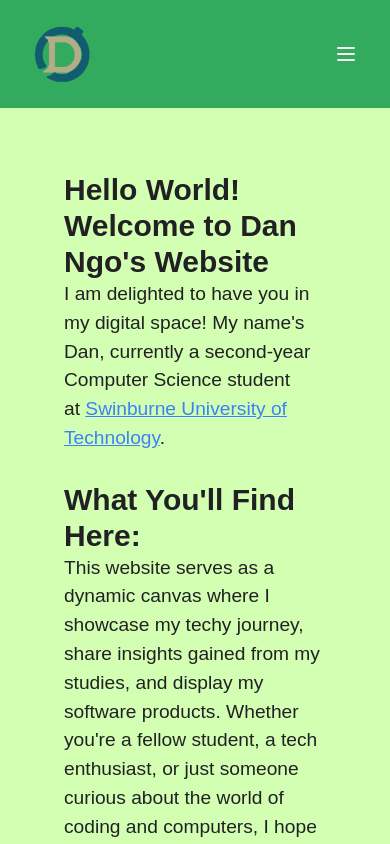
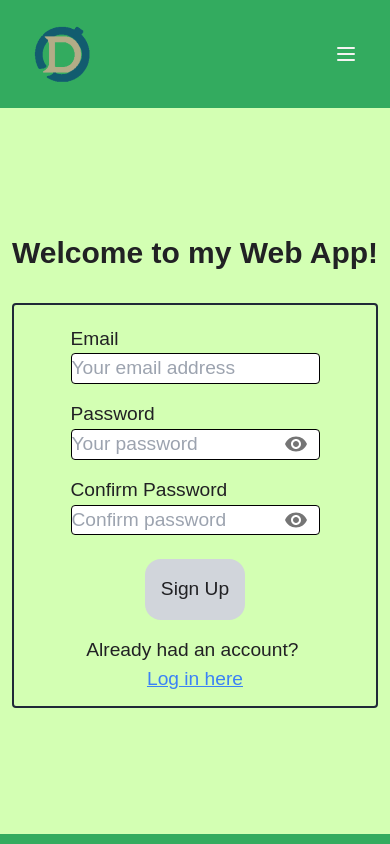
Before and after one commit to DanNgo4/Portfolio-Website-danngo.space, a React (Create React App) app in the folder front-end/: page /#/sign-up in a window 390 px wide. Before the commit this address led to /. Shown: the top 844 px of the page. Built offline with nearby package versions, Linux system fonts and the light colour scheme; no server answers; sample sign-in values are in the browser's storage.

Commit message:
responsive updates

```diff
--- a/front-end/src/pages/sub-pages/LogInPage.jsx
+++ b/front-end/src/pages/sub-pages/LogInPage.jsx
@@ -40,7 +40,7 @@ const LogInPage = () => {
     };
 
     return (
-        <main className="flex justify-center items-center py-[15vh] px-[10vw] md:px-0">
+        <main className="flex justify-center items-center py-[15vh]">
             <form onSubmit={logIn}>
                 <h1 className="log-sign-h1">Welcome back!</h1>
                 { error && <p className="log-sign-error">Error: {error}</p> }
--- a/front-end/src/styles/index.css
+++ b/front-end/src/styles/index.css
@@ -180,7 +180,8 @@
       border
       rounded
       border-black
-      pl-3
+      pl-0
+      md:pl-3
   }
 
   .pwd-container {
```
